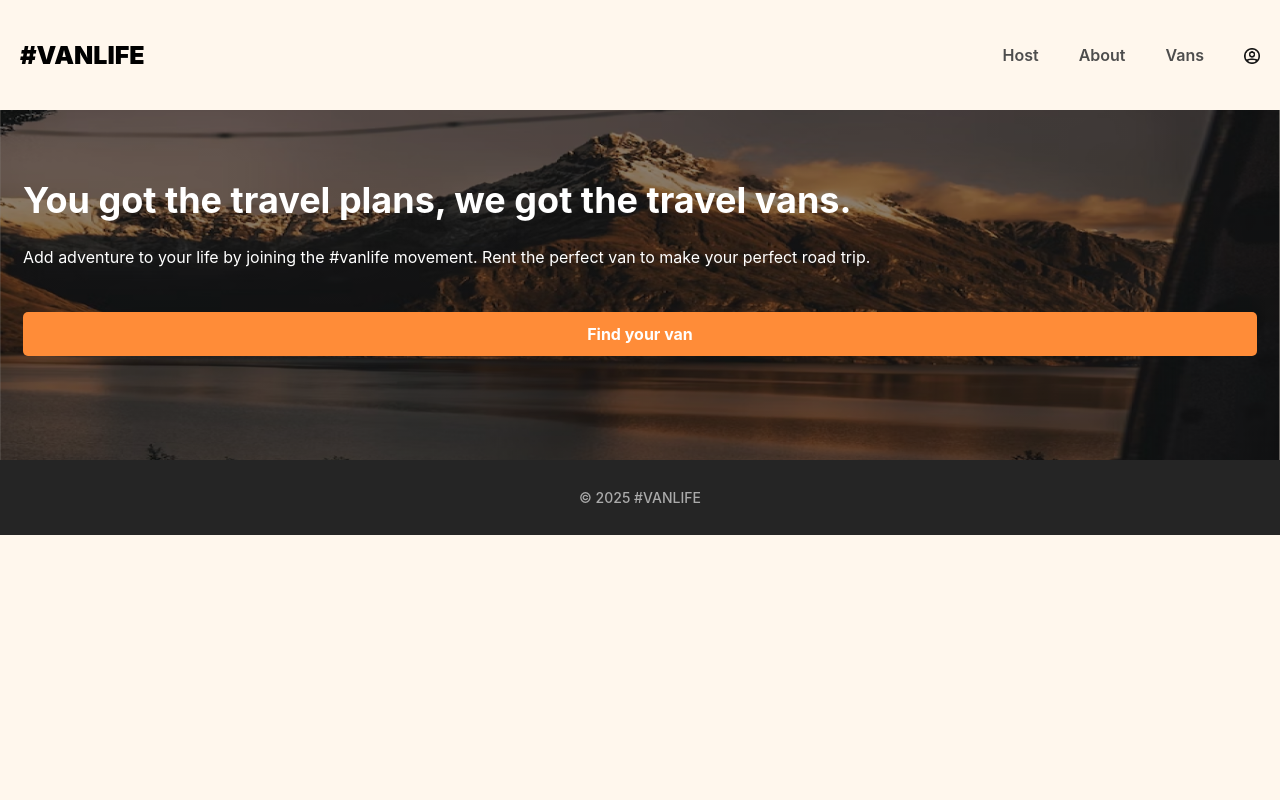
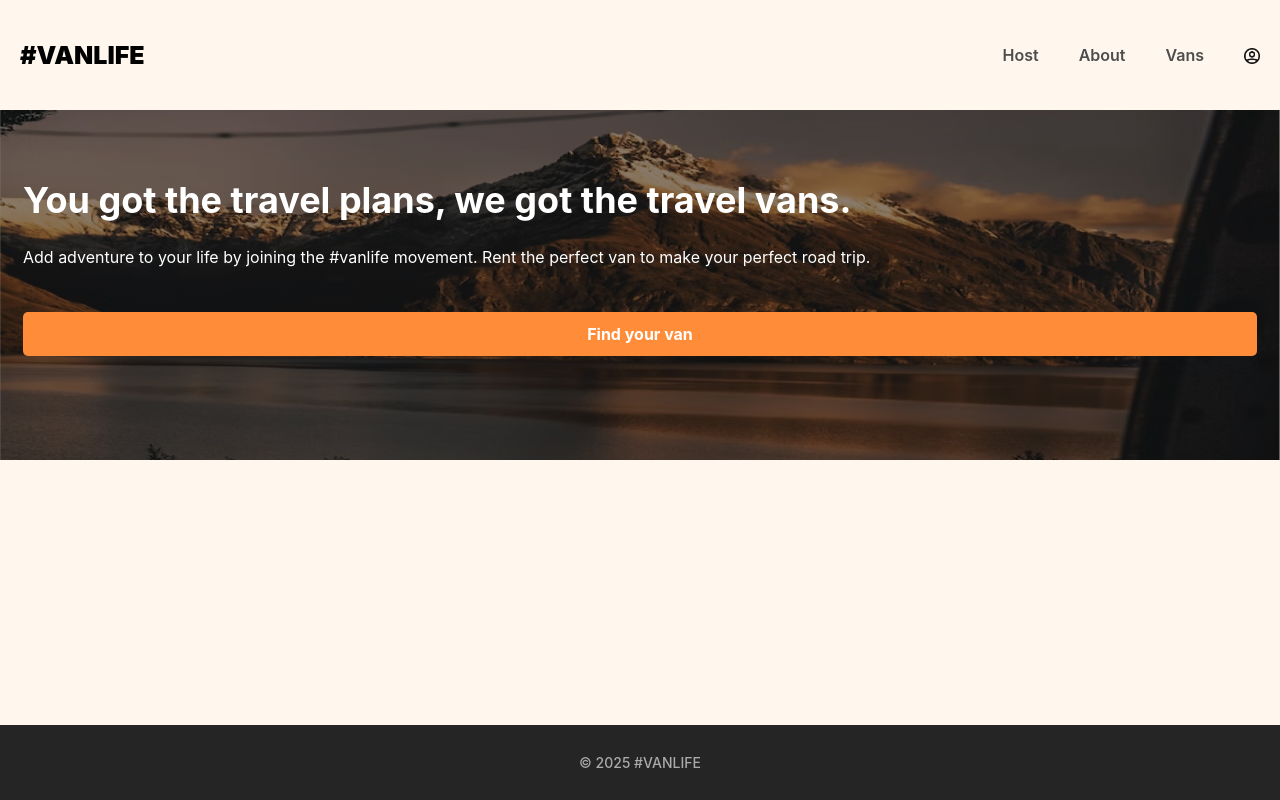
Before and after one commit to bildev345/vanlife-app, a React (Vite) app: page / in a window 1280 px wide. Built offline with nearby package versions, Linux system fonts and the light colour scheme; what miragejs would draw is missing.

Commit message:
change in css

```diff
--- a/src/components/Layout.jsx
+++ b/src/components/Layout.jsx
@@ -4,12 +4,12 @@ import {Outlet} from 'react-router-dom';
 
 export default function Layout(){
     return (
-        <>
+        <div className="site-wrapper">
            <Header/>
            <main>
                <Outlet/>
            </main>
            <Footer/>
-        </>
+        </div>
     )
 }
--- a/src/index.css
+++ b/src/index.css
@@ -16,6 +16,12 @@ body::-webkit-scrollbar {
 body {
   -ms-overflow-style: none;
   scrollbar-width: none;
+}
+
+.site-wrapper{
+    min-height: 100vh;
+    display: flex;
+    flex-direction: column;
 }
 
 header {
@@ -150,6 +156,7 @@ footer {
     display: flex;
     justify-content: center;
     align-items: center;
+    margin-top: auto;
 }
 footer > p{
     font-weight: 500;
```
